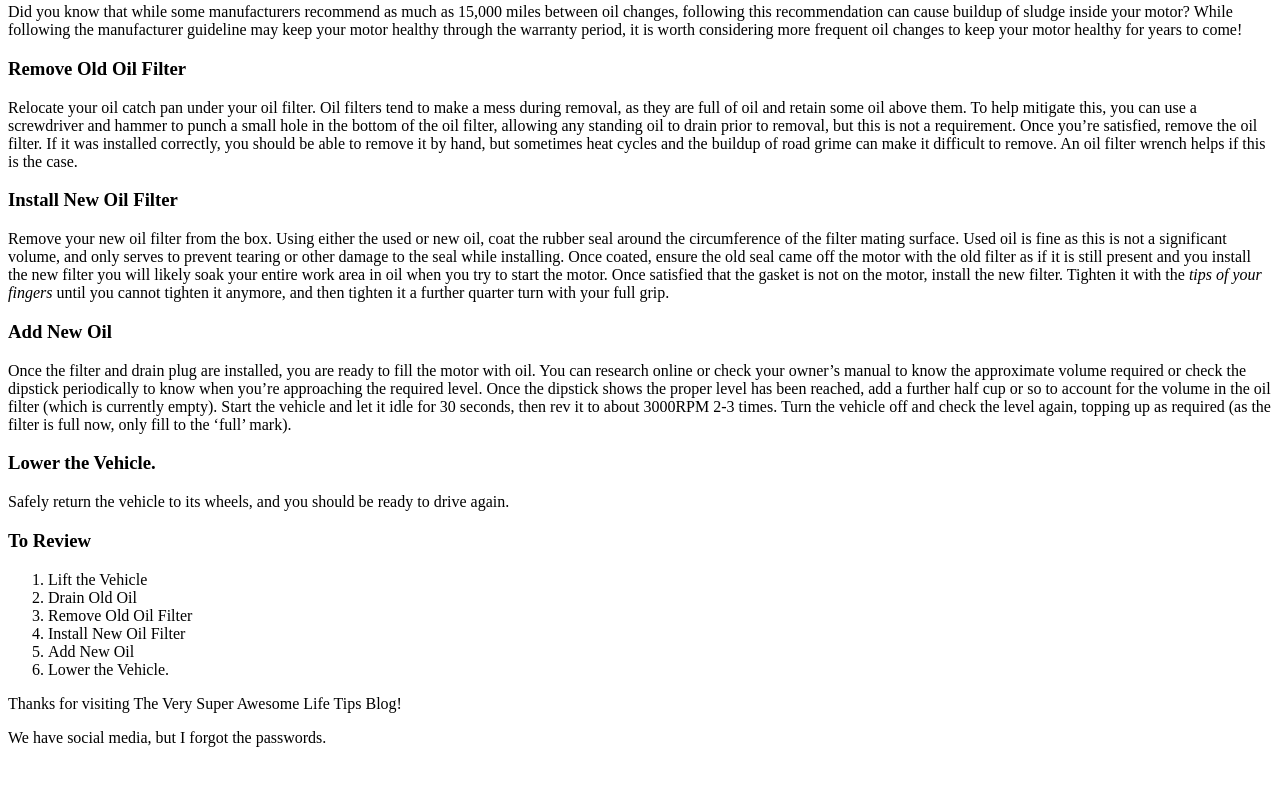
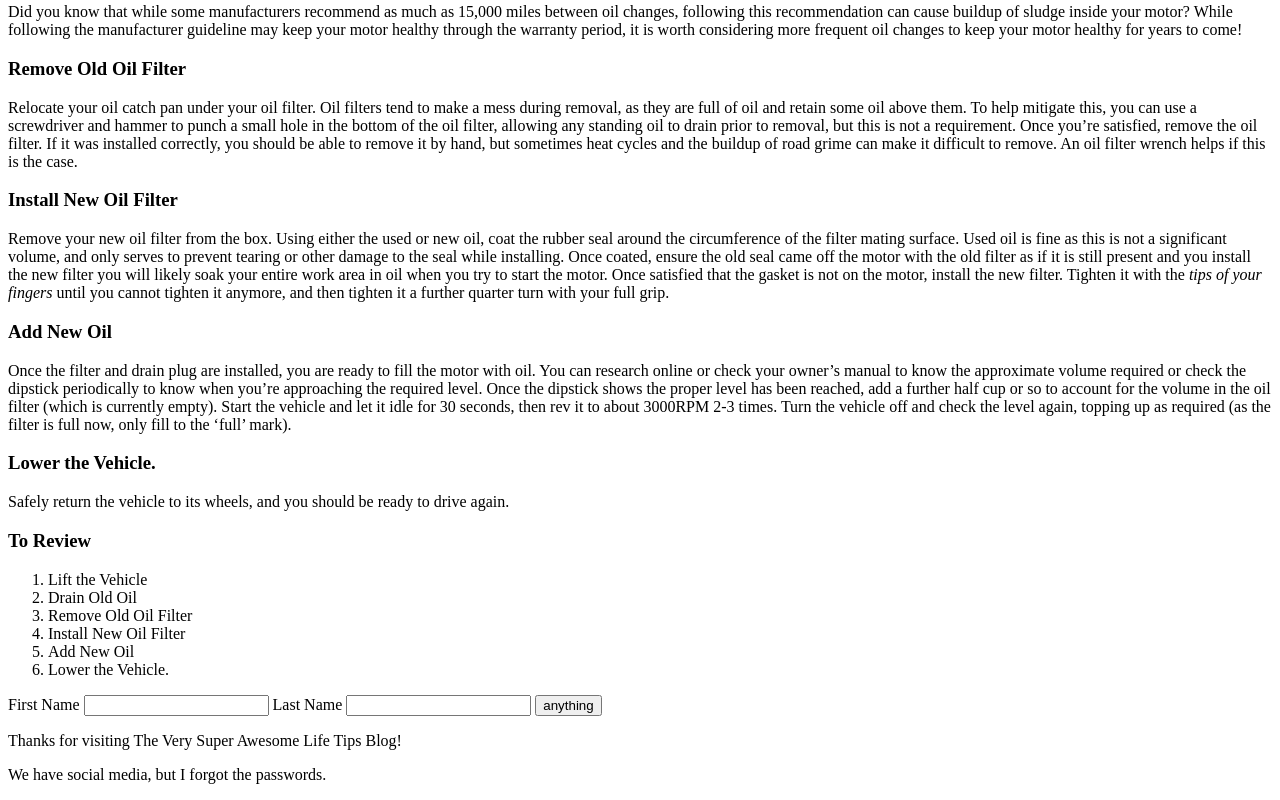
Before and after one commit to JamesonG-UAlberta/exsm-3932-oil, a plain HTML site: page src/index.html in a window 1280 px wide. Shown: the part 1222-2022 px from the top of the page. Before the commit the page ends 1985 px from the top, so only its background shows below. Drawn offline with Linux system fonts and the light colour scheme.

Commit message:
Intro to forms for Module 2.

```diff
--- a/src/index.html
+++ b/src/index.html
@@ -90,6 +90,21 @@
                 </ol>
             </section>
         </article>
+        <!-- Form wraps all form controls that will be submitted with the form. -->
+        <!-- action determines what page the form will be submitted to. -->
+        <!-- method determines whether the request will be made as a GET request or POST request. -->
+            <!-- GET requests append the arguments to the URL behind a question mark. They're useful for when you want to send the results of a form to other users, and have the page render the same (for example, searches). -->
+            <!-- POST requests do not show any of the form submission data in the URL. They're useful for user-specific tasks such as logins, as well as database tasks that you don't want to accidentally repeat. -->
+        <form action="index.html" method="get">
+            <!-- Label serves as a text element associated with a form control, referred to by the for attribute. -->
+            <label for="fname">First Name</label>
+            <!-- Input is the basic form control, it can be rendered in mulitple ways based on the type attribute. The name attribute determines what the control's data will be called in the form submission, and the id (along with the other functions of id) draws the association to the label. -->
+            <input id="fname" name="fname" type="text" />
+            <label for="lname">Last Name</label>
+            <input id="lname" name="lname" type="text" />
+            <!-- Input with a type of submit will submit the form when clicked. The value attribute determines the button's label. -->
+            <input type="submit" value="anything">
+        </form>
     </main>
     <!-- Similar to the header but at the end. Typically contains social media links, contact forms, sitemaps, etc. -->
     <footer>
```
